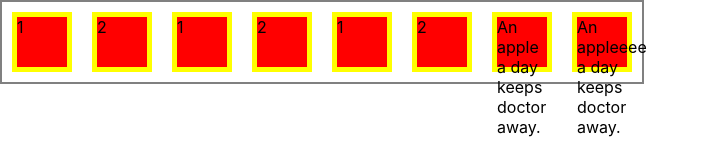
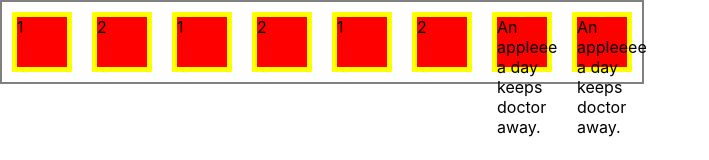
Before and after one commit to ajitadsul/firsthost, a React (Create React App) app: page / in a window 1280 px wide. Shown: the top 160 px of the page, without its empty margins (0-709 px from the left). Built offline with nearby package versions, Linux system fonts and the light colour scheme.

Commit message:
Update App.js

```diff
--- a/src/App.js
+++ b/src/App.js
@@ -12,7 +12,7 @@ function App(props) {
       <div className='fcontainer'>2</div>
       <div className='fcontainer'>1</div>
       <div className='fcontainer'>2</div>
-      <div className='fcontainer'>An apple
+      <div className='fcontainer'>An appleee
                                <br/>a day
                                <br/>keeps
                                <br/>doctor
```
